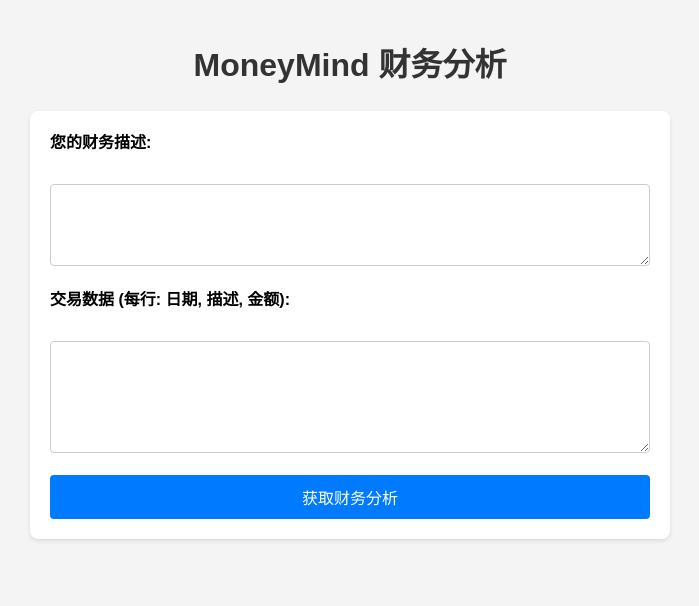
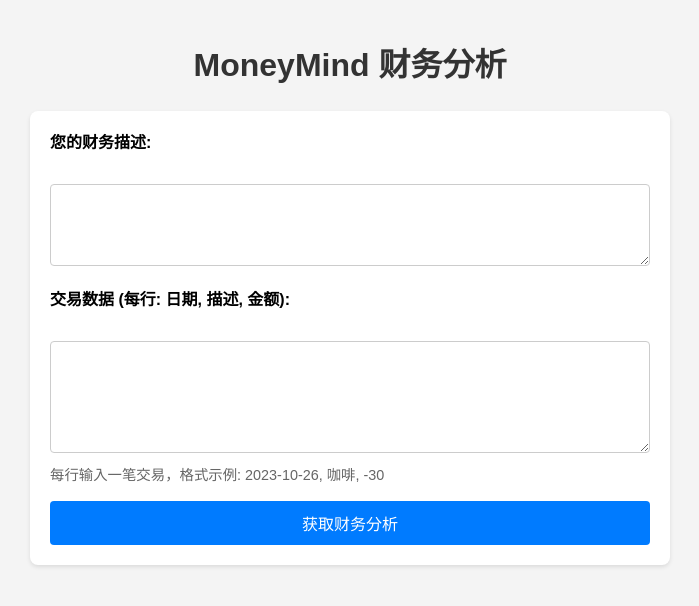
Before and after one commit to 404-UNKNOW/ai-moneymind, a Next.js app: page / in a window 1280 px wide. Shown: the top 606 px of the page, without its empty margins (290-989 px from the left). Built offline with nearby package versions, Linux system fonts and the light colour scheme.

Commit message:
feat: enhance frontend user feedback and guidance

```diff
--- a/src/pages/index.js
+++ b/src/pages/index.js
@@ -151,13 +151,19 @@
             onChange={(e) => setTransactionData(e.target.value)}
             disabled={loading}
           ></textarea>
+          <p style={{ fontSize: '0.9em', color: '#666', marginTop: '5px' }}>
+            每行输入一笔交易，格式示例: 2023-10-26, 咖啡, -30
+          </p>
         </div>
         <button type="submit" disabled={loading}>
           {loading ? '分析中...' : '获取财务分析'}
         </button>
+
+        {loading && <p style={{ textAlign: 'center', marginTop: '10px', color: '#007bff' }}>正在进行财务分析...</p>}
+
       </form>
 
-      {error && <div style={{ color: 'red' }}>错误: {error}</div>}
+      {error && <div style={{ color: 'red', fontWeight: 'bold', marginTop: '10px' }}>错误: {error}</div>}
 
       {renderAnalysisResult()}
     </div>
```
